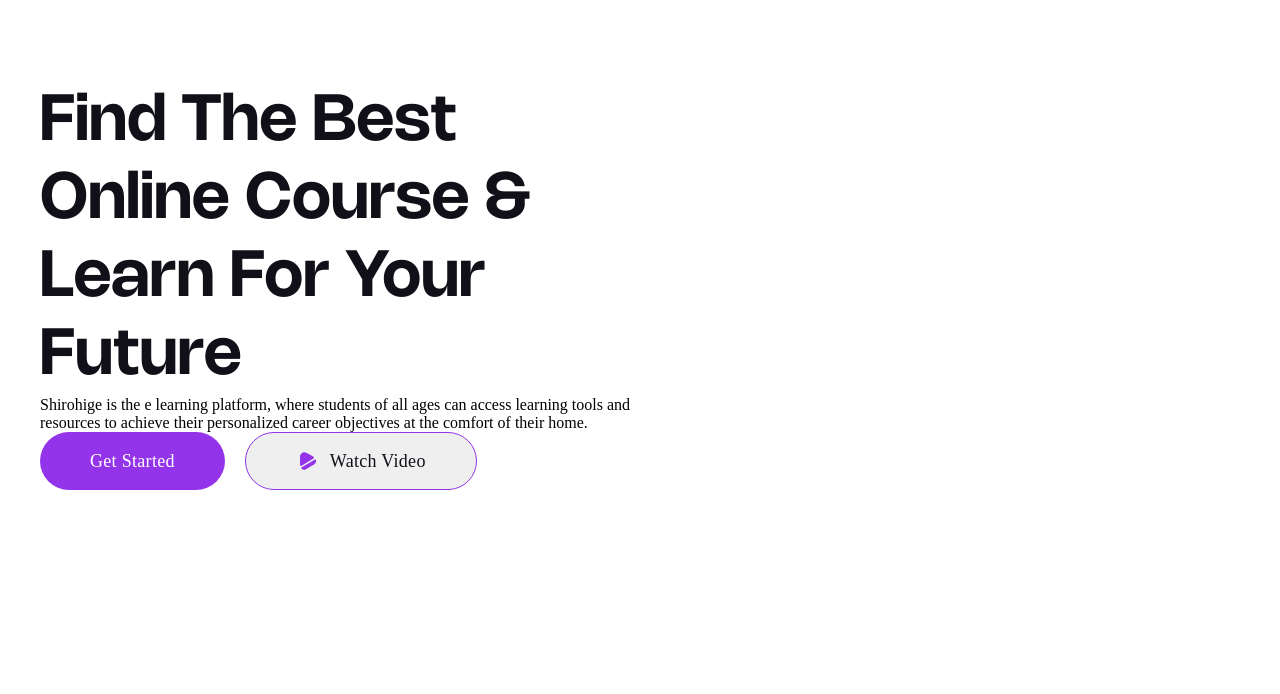
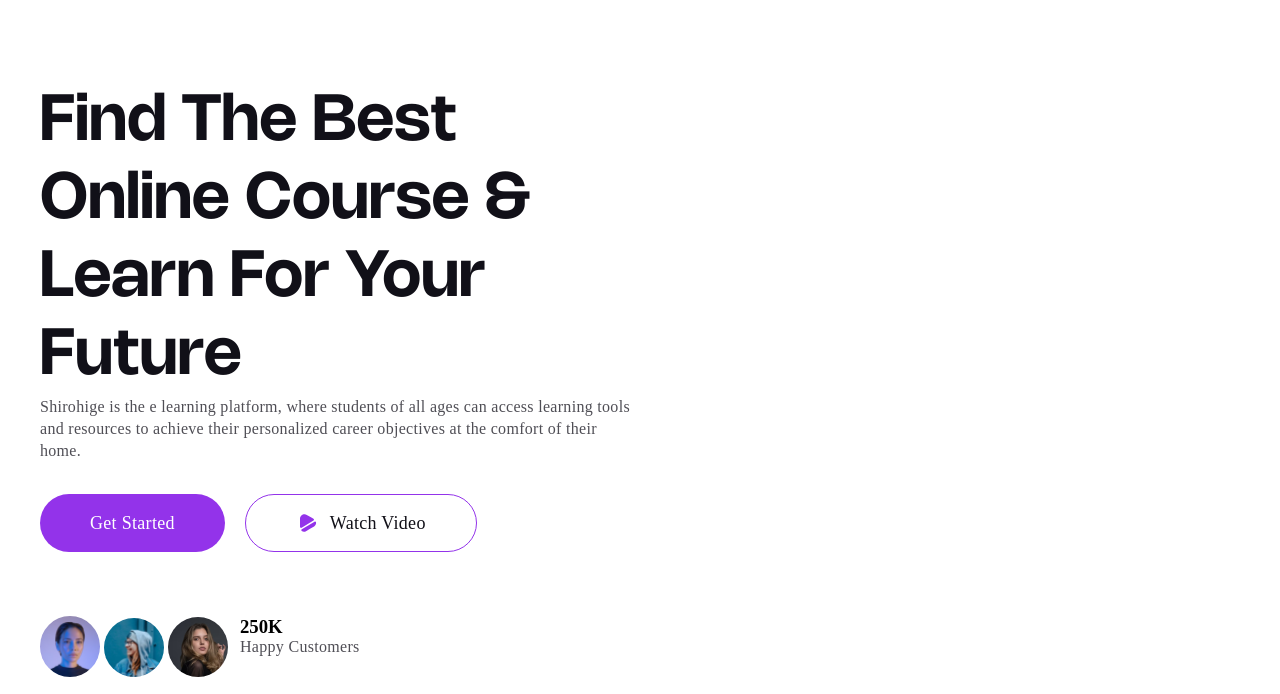
Before and after one commit to sabir-phantom/Practice-Project-1, a plain HTML site: page index.html in a window 1280 px wide. Shown: the part 106-800 px from the top of the page. Drawn offline with Linux system fonts and the light colour scheme; a web font is replaced by a local one.

Commit message:
banner section

```diff
--- a/assets/css/style.css
+++ b/assets/css/style.css
@@ -2,7 +2,9 @@
   --primary-clr: #9333ea;
   --black-clr: #111018;
   --white-clr: #ffffff;
+  --grey-clr: #4f4e55;
 
+  /* fonts */
   --ff-general: "General", Sans;
 }
 
@@ -16,6 +18,16 @@
   margin: 0;
   box-sizing: border-box;
   /* font-family: "General", Sans; */
+}
+
+p {
+  color: var(--Grey, #4f4e55);
+  font-family: General Sans;
+  /* font-size: 16px; */
+  font-style: normal;
+  font-weight: 400;
+  /* line-height: 22px; //137.5% */
+  letter-spacing: 0.3px;
 }
 
 .container {
@@ -95,7 +107,7 @@ button {
 }
 
 /* banner */
-.banner-section{
+.banner-section {
   padding-top: 100px;
 }
 .banner-contents {
@@ -113,9 +125,15 @@ button {
   letter-spacing: 0.3px;
 }
 
+.banner-desc p{
+  font-size: 16px;
+  line-height: 22px; /* 137.5% */
+}
+
 .banner-btn {
   display: flex;
   gap: 20px;
+  margin: 32px 0 64px;
 }
 
 .main-btn {
@@ -128,6 +146,7 @@ button {
   align-items: center;
   gap: 10px;
   border-radius: 50px;
+  cursor: pointer;
 }
 
 .banner-second-btn {
@@ -136,6 +155,29 @@ button {
   justify-content: center;
   align-items: center;
   gap: 10px;
+  background: none;
   border-radius: 50px;
   border: 1.4px solid var(--Purple, #9333ea);
+  cursor: pointer;
 }
+
+.banner-customer {
+  display: grid;
+  grid-template-columns: 1fr 2fr;
+}
+
+.customer-img img {
+  width: 60px;
+  height: auto;
+  border-radius: 50%;
+}
+
+.customer-img:nth-child(1) {
+
+}
+.customer-img:nth-child(2) {
+
+}
+.customer-img:nth-child(3) {
+
+}
--- a/index.html
+++ b/index.html
@@ -63,10 +63,22 @@
                             </svg>
                              Watch Video
                         </button>
-                        <div class="banner-customer">
-
+                    </div>
+                    <div class="banner-customer">
+                        <div class="customer-img">
+                            <img src="./assets/img/bnr-cstmr-1.png" alt="">
+                            <img src="./assets/img/bnr-cstmr-2.png" alt="">
+                            <img src="/assets/img/bnr-cstmr-3.png" alt="">
+                        </div>
+                        <div class="customer-count">
+                            <h3>250K</h3>
+                            <p>Happy Customers</p>
                         </div>
                     </div>
+                </div>
+
+                <div class="banner-right">
+
                 </div>
 
             </div>
```
